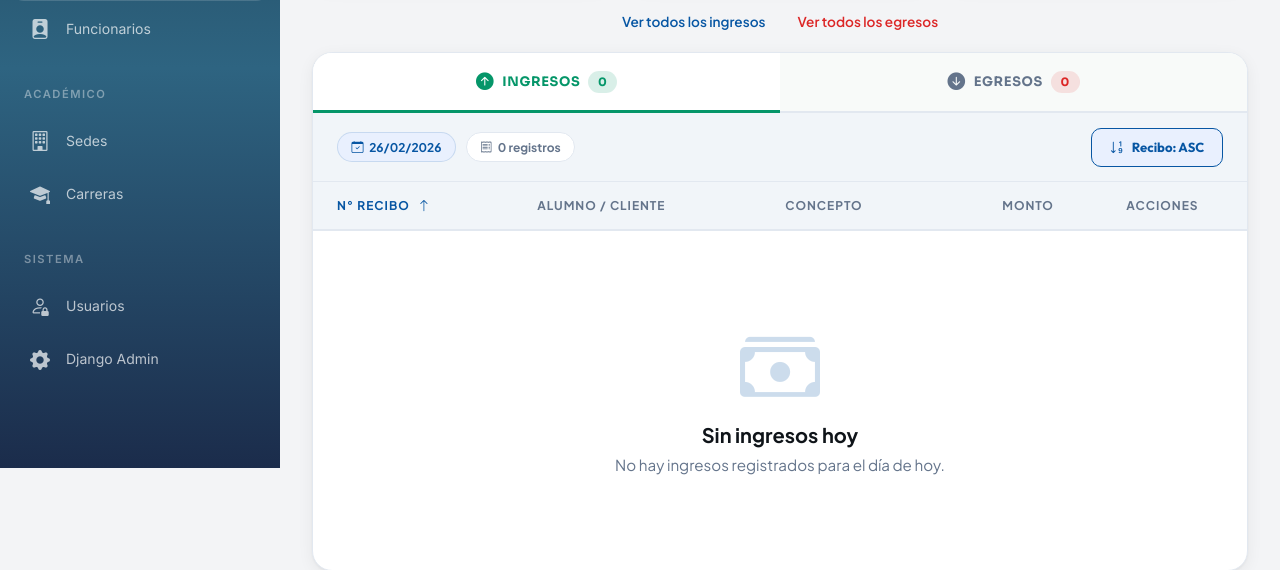
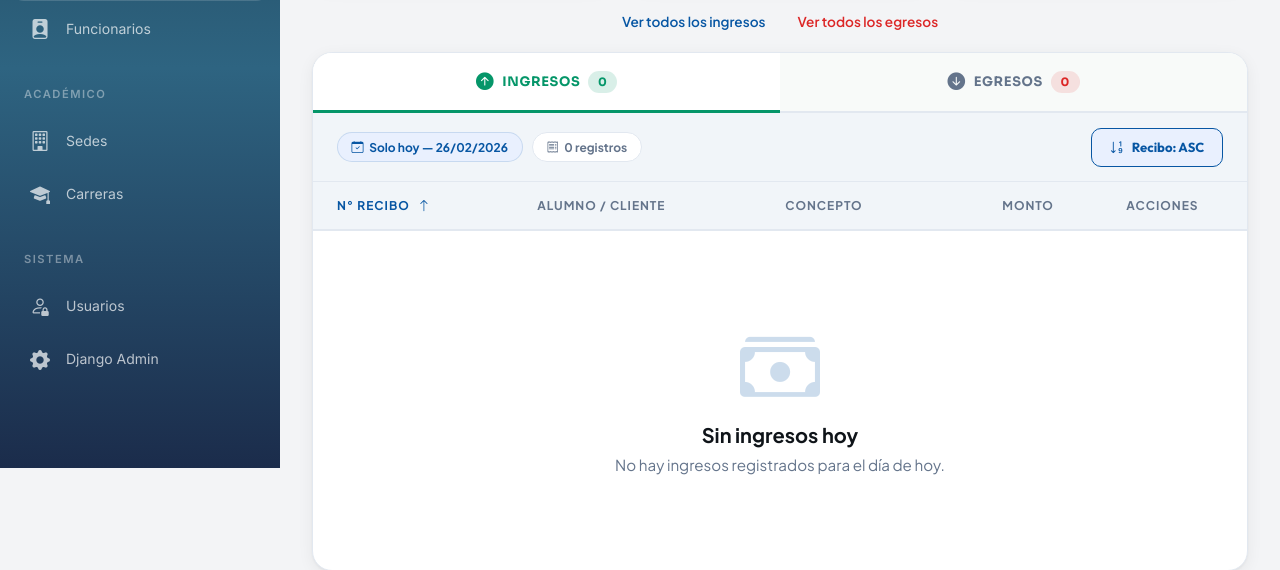
Before and after one commit to goslv/syscep, a Django app: page /caja/ in a window 1280 px wide. Shown: the part 332-902 px from the top of the page. Run offline with Django 5.2, Linux system fonts and the light colour scheme; the visitor is signed in with stand-in values (Sample User, id 1); data comes from the database, SQL or seed files in the repository; data that the repository does not hold is empty; some libraries are stand-ins or nearby versions.

Commit message:
Lista de transacciones del día mejorado.

```diff
--- a/sysapp/templates/caja/listaCaja.html
+++ b/sysapp/templates/caja/listaCaja.html
@@ -301,13 +301,13 @@
             <button class="lc-tab ingresos active" data-tab="ingresos">
                 <i class="bi bi-arrow-up-circle-fill"></i> Ingresos
                 <span style="background:rgba(5,150,105,.15);color:var(--lc-green);border-radius:999px;padding:.1rem .6rem;font-size:.72rem;">
-                    {{ ingresos|length }}
+                    {{ ingresos_hoy|length }}
                 </span>
             </button>
             <button class="lc-tab egresos" data-tab="egresos">
                 <i class="bi bi-arrow-down-circle-fill"></i> Egresos
                 <span style="background:rgba(220,38,38,.12);color:var(--lc-red);border-radius:999px;padding:.1rem .6rem;font-size:.72rem;">
-                    {{ egresos|length }}
+                    {{ egresos_hoy|length }}
                 </span>
             </button>
         </div>
@@ -319,11 +319,11 @@
             <div class="lc-toolbar">
                 <div class="lc-toolbar-left">
                     <span class="lc-chip lc-chip-day">
-                        <i class="bi bi-calendar-check"></i>{{ fecha_hoy }}
+                        <i class="bi bi-calendar-check"></i> Solo hoy — {{ fecha_hoy }}
                     </span>
                     <span class="lc-chip lc-chip-count">
                         <i class="bi bi-receipt"></i>
-                        {{ ingresos|length }} registro{{ ingresos|length|pluralize }}
+                        {{ ingresos_hoy|length }} registro{{ ingresos_hoy|length|pluralize }}
                     </span>
                 </div>
                 <div class="lc-toolbar-right">
@@ -354,7 +354,7 @@
                         </tr>
                         </thead>
                         <tbody id="tbody-ingresos">
-                        {% for pago in ingresos %}
+                        {% for pago in ingresos_hoy %}
                         <tr onclick="window.location.href='{% url 'detalle_pago' pago.uuid %}'"
                             data-num="{{ pago.numero_recibo|default:'' }}">
                             <td>
@@ -409,11 +409,11 @@
                     </table>
                 </div>
 
-                {% if ingresos %}
+                {% if ingresos_hoy %}
                 <div class="lc-table-footer">
                     <div class="lc-table-count">
                         <i class="bi bi-cash me-1"></i>
-                        {{ ingresos|length }} Registro{{ ingresos|length|pluralize }}
+                        {{ ingresos_hoy|length }} Registro{{ ingresos_hoy|length|pluralize }}
                     </div>
                     <span id="footer-ingresos">
                         <i class="bi bi-sort-numeric-down me-1"></i>N° Recibo: ASC
@@ -434,7 +434,7 @@
                     </span>
                     <span class="lc-chip lc-chip-count">
                         <i class="bi bi-arrow-down-circle"></i>
-                        {{ egresos|length }} egreso{{ egresos|length|pluralize }}
+                        {{ egresos_hoy|length }} egreso{{ egresos_hoy|length|pluralize }}
                     </span>
                 </div>
                 <div class="lc-toolbar-right">
@@ -465,7 +465,7 @@
                         </tr>
                         </thead>
                         <tbody id="tbody-egresos">
-                        {% for egreso in egresos %}
+                        {% for egreso in egresos_hoy %}
                         <tr onclick="window.location.href='{% url 'detalle_egreso' egreso.uuid %}'"
                             data-num="{{ egreso.numero_comprobante|default:'' }}">
                             <td>
@@ -518,11 +518,11 @@
                     </table>
                 </div>
 
-                {% if egresos %}
+                {% if egresos_hoy %}
                 <div class="lc-table-footer">
                     <div class="lc-table-count">
                         <i class="bi bi-cash me-1"></i>
-                        {{ egresos|length }} egreso{{ egresos|length|pluralize }}
+                        {{ egresos_hoy|length }} egreso{{ egresos_hoy|length|pluralize }}
                     </div>
                     <span id="footer-egresos">
                         <i class="bi bi-sort-numeric-down me-1"></i>N° Comp.: ASC
```
